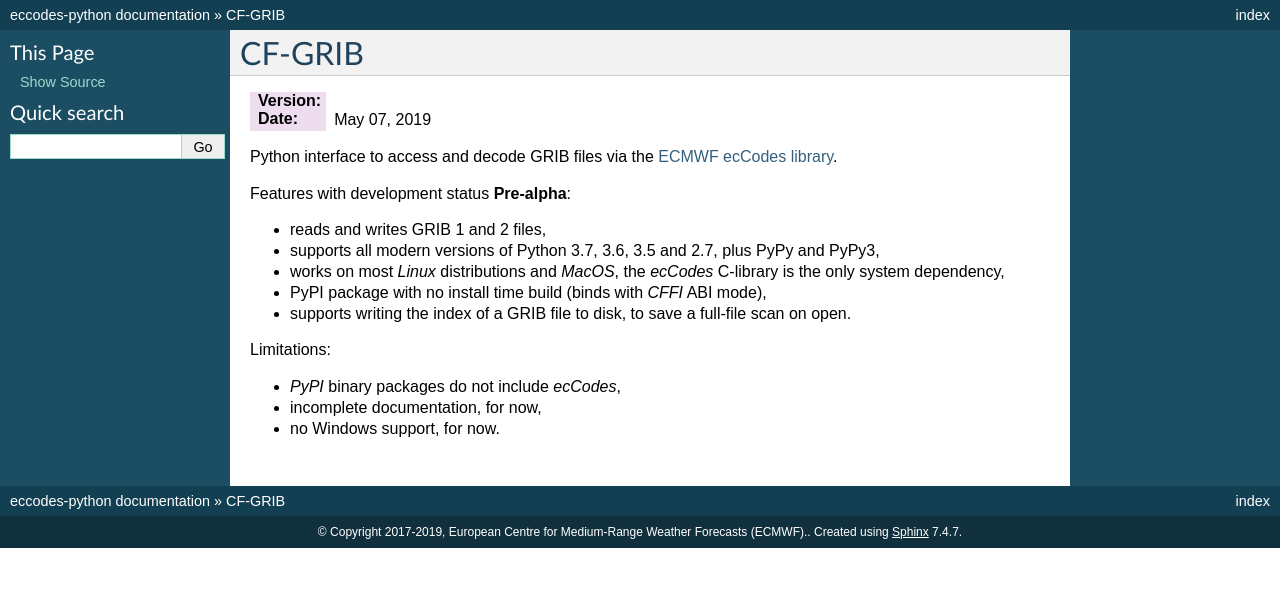
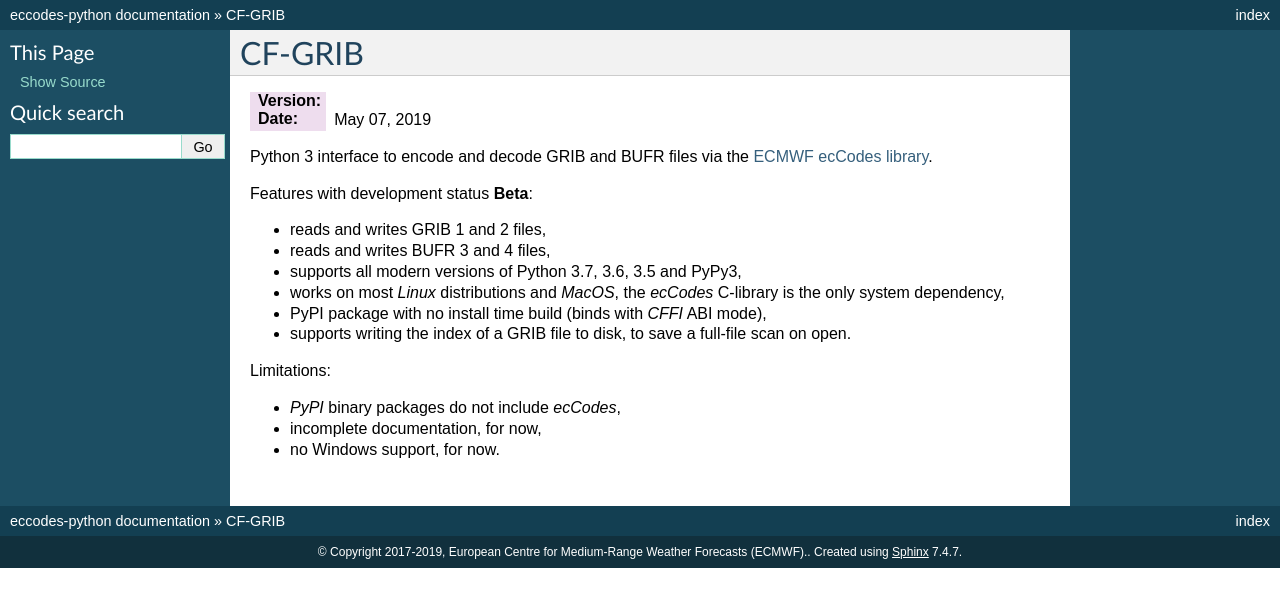
Before and after one commit to ecmwf/eccodes-python, a Sphinx documentation site: the page built from docs/index.rst, in a window 1280 px wide. Shown: the top 607 px of the page. Built offline with Sphinx 7.4.7, drawn with Linux system fonts in a browser that asks for light colours; pages that are not in the unit, such as notebooks, are missing from menus.

Commit message:
Declare the project Beta, as agreed with @stephansiemen and @shahramn

```diff
--- a/CHANGELOG.rst
+++ b/CHANGELOG.rst
@@ -5,7 +5,7 @@ Changelog for eccodes-python
 0.8.1 (unreleased)
 ------------------
 
-- Nothing changed yet.
+- Declare the project as **Beta**.
 
 
 0.8.0 (2019-04-08)
--- a/README.rst
+++ b/README.rst
@@ -2,17 +2,19 @@
 Python 3 interface to encode and decode GRIB and BUFR files via the
 `ECMWF ecCodes library <https://software.ecmwf.int/wiki/display/ECC/>`_.
 
-Features with development status **Pre-alpha**:
+Features with development status **Beta**:
 
 - reads and writes GRIB 1 and 2 files,
 - reads and writes BUFR 3 and 4 files,
 - supports all modern versions of Python 3.7, 3.6, 3.5 and PyPy3,
 - works on most *Linux* distributions and *MacOS*, the *ecCodes* C-library is the only system dependency,
-- PyPI package with no install time build (binds with *CFFI* ABI mode),
+- PyPI package with no install time build (binds with *CFFI* ABI level, in-line mode),
 - supports writing the index of a GRIB file to disk, to save a full-file scan on open.
 
 Limitations:
 
+- *CFFI* ABI level, in-line mode is almost twice as slow as the original *ecCodes* bindings,
+- only experimental support for the much faster *CFFI* API level, out-of-line mode,
 - *PyPI* binary packages do not include *ecCodes*,
 - incomplete documentation, for now,
 - no Windows support, for now.
--- a/docs/index.rst
+++ b/docs/index.rst
@@ -8,13 +8,14 @@ CF-GRIB
 :Date: |today|
 
 
-Python interface to access and decode GRIB files via the
+Python 3 interface to encode and decode GRIB and BUFR files via the
 `ECMWF ecCodes library <https://software.ecmwf.int/wiki/display/ECC/>`_.
 
-Features with development status **Pre-alpha**:
+Features with development status **Beta**:
 
 - reads and writes GRIB 1 and 2 files,
-- supports all modern versions of Python 3.7, 3.6, 3.5 and 2.7, plus PyPy and PyPy3,
+- reads and writes BUFR 3 and 4 files,
+- supports all modern versions of Python 3.7, 3.6, 3.5 and PyPy3,
 - works on most *Linux* distributions and *MacOS*, the *ecCodes* C-library is the only system dependency,
 - PyPI package with no install time build (binds with *CFFI* ABI mode),
 - supports writing the index of a GRIB file to disk, to save a full-file scan on open.
--- a/setup.py
+++ b/setup.py
@@ -64,7 +64,7 @@ setuptools.setup(
     zip_safe=True,
     keywords='eccodes GRIB',
     classifiers=[
-        'Development Status :: 3 - Alpha',
+        'Development Status :: 4 - Beta',
         'Intended Audience :: Developers',
         'License :: OSI Approved :: Apache Software License',
         'Programming Language :: Python :: 3',
```
